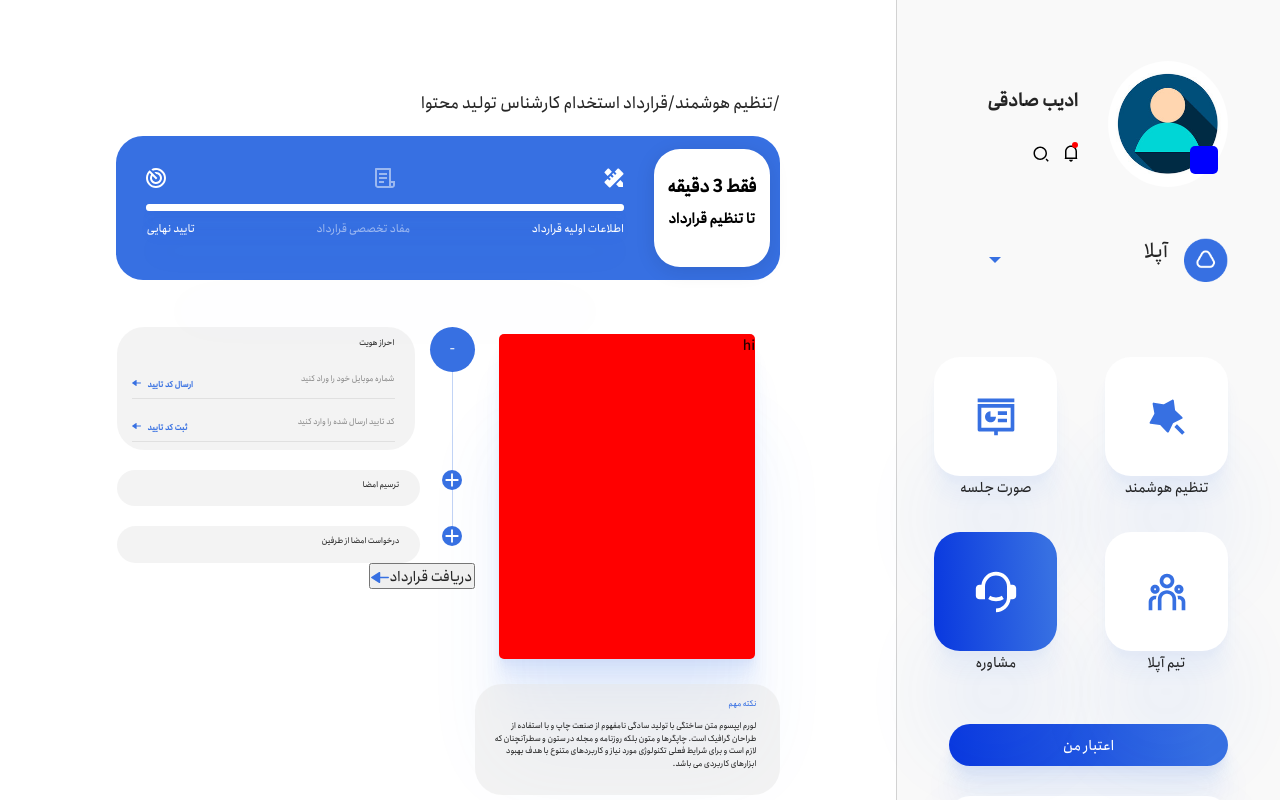
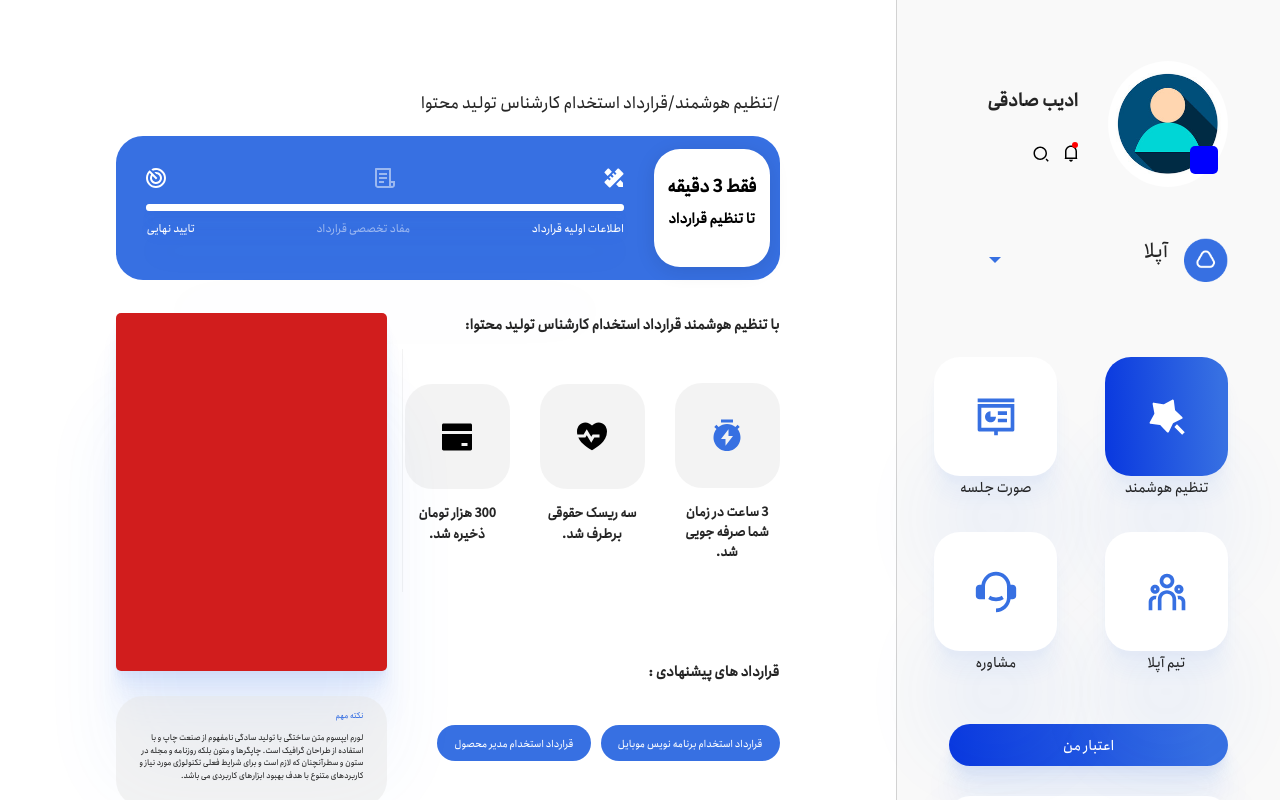
Before and after one commit to adibsadeghi1993/uplaw, a React (Create React App) app: page /contract/signtureContract in a window 1280 px wide. Shown: the top 800 px of the page. Built offline with nearby package versions, Linux system fonts and the light colour scheme; some icons are missing.

Commit message:
component from /contract/SigntureContract was changed

```diff
--- a/src/App.js
+++ b/src/App.js
@@ -13,6 +13,7 @@ import SigntureMeeting from "./components/proceeding/signtureMeeting/SigntureMee
 import CustomerSigntureMeeting from "./components/proceeding/customerSigntureMeeting/CustomerSigntureMeeting";
 import CustomerSigntureMeetingDetailes from "./components/proceeding/customerSigntureMeeting/custmoerSigntureMeetingDetailes/CustomerSigntureMeetingDetailes";
 import SigntureContract from "./components/contract/SigntureContract/SigntureContract";
+import ContractDocument from "./components/contract/contractDoucument/ContractDocument";
 
 function App() {
   return (
@@ -20,7 +21,7 @@ function App() {
       <Switch>
         <Route path="/auth/google" component={SignUp} />
         <Route path="/dashbord" component={Dashbord} />
-        <Route path="/contract/signtureContract" component={SigntureContract} />
+        <Route path="/contract/signtureContract" component={ContractDocument} />
         <Route path="/contract/:id" component={AdjustContract} />
 
         <Route path="/contract" component={Contract} />
--- a/src/components/contract/SigntureContract/SigntureContract.js
+++ b/src/components/contract/SigntureContract/SigntureContract.js
@@ -1,30 +1,30 @@
-import React,{useContext} from 'react'
-import styles from "./signtureContract.module.css"
-import ContractHeader from '../../userInfo/commonFiles/contractHeader/ContractHeader'
-import UserProfile from '../../userInfo/commonFiles/userProfile/UserProfile'
-import { UserInfoContext } from '../../common/contextInfo/ContextInfo'
-import CustomerSignture from './CustomerSignture/CustomerSignture'
-import { useSelector } from 'react-redux'
+import React from "react";
+import styles from "./signtureContract.module.css";
+import ContractHeader from "../../userInfo/commonFiles/contractHeader/ContractHeader";
+import UserProfile from "../../userInfo/commonFiles/userProfile/UserProfile";
+import CustomerSignture from "./CustomerSignture/CustomerSignture";
+import { useSelector } from "react-redux";
 
 const SigntureContract = () => {
-   const {myTeam:team} = useSelector(state => state.team)
-   const {choosedContract} = useSelector(state => state.contract)
+  const { myTeam: team } = useSelector((state) => state.team);
+  const { choosedContract } = useSelector((state) => state.contract);
   return (
     <main className={styles.main_signtureContract}>
       <section className={styles.profilesection}>
-          <UserProfile opacity="opacity" team={team}/>
+        <UserProfile subject="adjust" opacity="opacity" team={team} />
       </section>
       <section className={styles.signtureContract_info}>
         <div className={styles.signtureContract_detail}>
-
-              <ContractHeader opacity="1" width="100%" ContractName={choosedContract}/>
-              <CustomerSignture/>
-
-
+          <ContractHeader
+            opacity="1"
+            width="100%"
+            ContractName={choosedContract}
+          />
+          <CustomerSignture />
         </div>
       </section>
     </main>
-    )
-}
+  );
+};
 
-export default SigntureContract
+export default SigntureContract;
--- a/src/components/contract/contractDoucument/ContractDocument.js
+++ b/src/components/contract/contractDoucument/ContractDocument.js
@@ -1,17 +1,17 @@
-import React,{ useContext} from 'react'
-import { UserInfoContext } from '../../common/contextInfo/ContextInfo'
+import React from 'react'
+import { useSelector } from 'react-redux'
 import ContractHeader from '../../userInfo/commonFiles/contractHeader/ContractHeader'
 import UserProfile from '../../userInfo/commonFiles/userProfile/UserProfile'
 import styles from "./ContractDocument.module.css"
 import ShowContract from './showContract/ShowContract'
 
 const ContractDocument = () => {
-    const context = useContext(UserInfoContext)
-    const {team,choosedContract}=context
+  const { myTeam: team } = useSelector((state) => state.team);
+  const { choosedContract } = useSelector((state) => state.contract);
     return (
         <main className={styles.main_contractDocument}>
         <section className={styles.profilesection}>
-          <UserProfile opacity="opacity" team={team}/>
+          <UserProfile subject="adjust" opacity="opacity" team={team}/>
         </section>
         <section className={styles.contractDocument_info}>
          <div className={styles.contractDocument_detail}>
```
Lines whose indentation alone changed are shown as unchanged.
